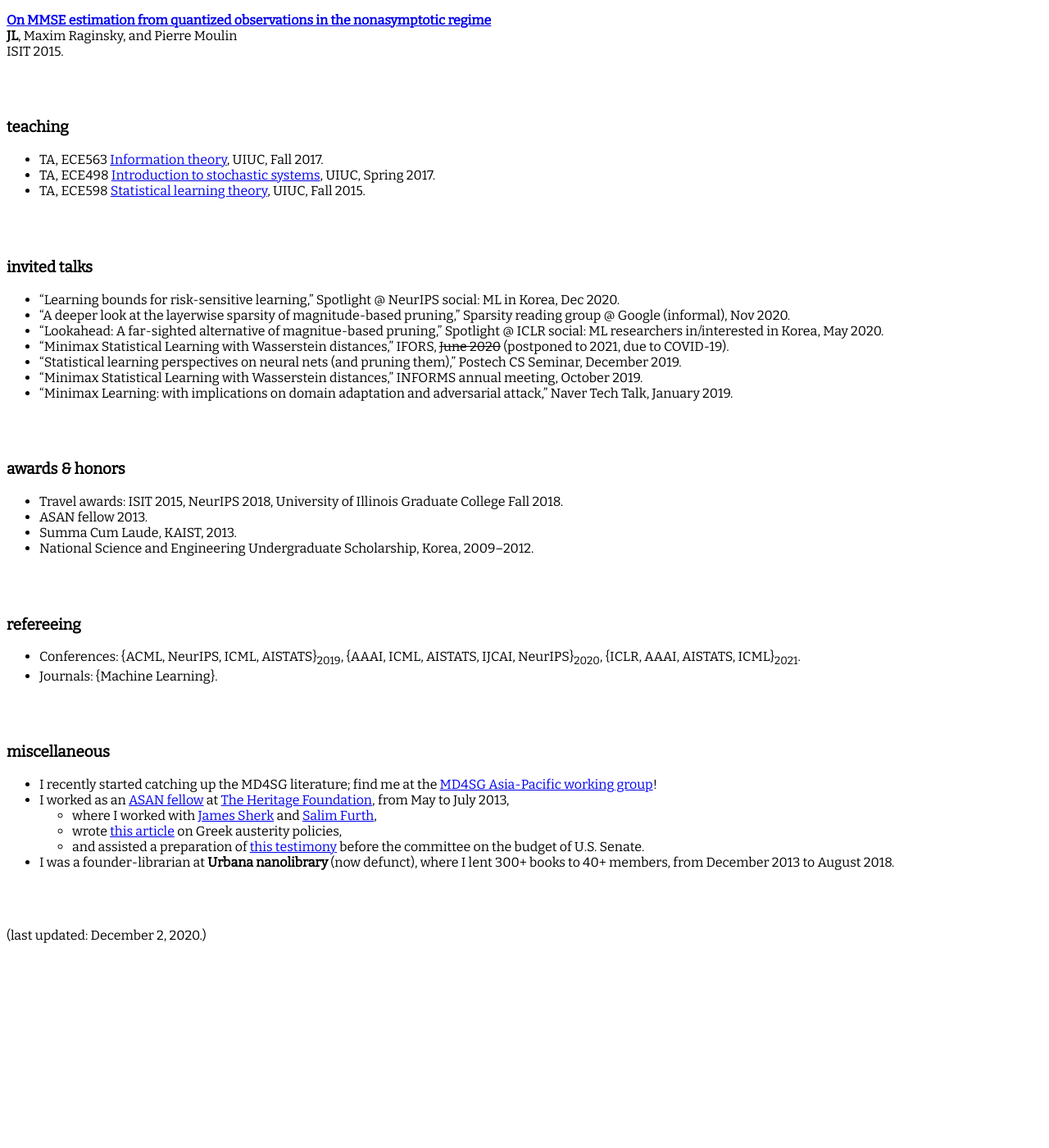
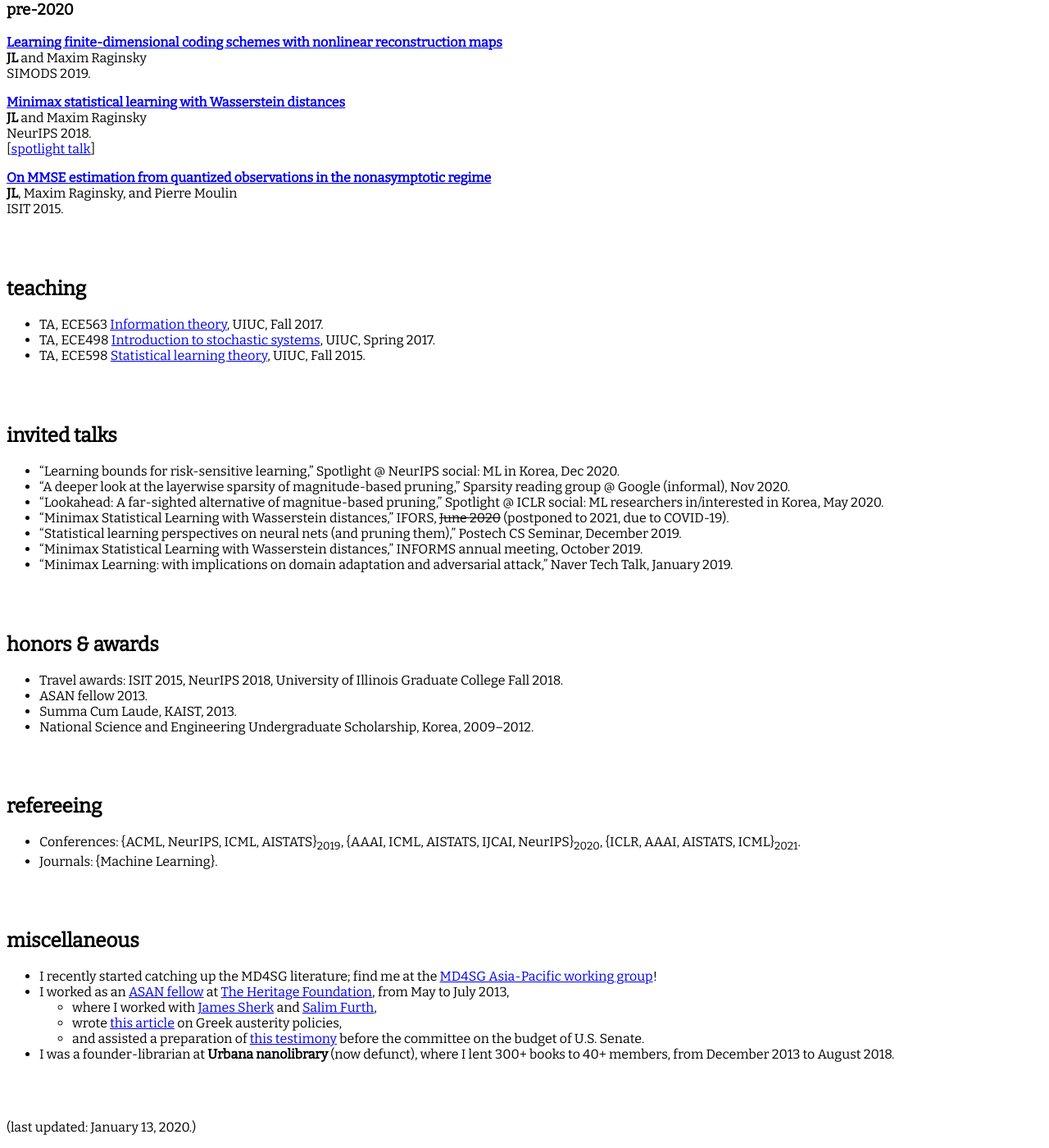
Before and after one commit to jaeho-lee/jaeho-lee.github.io, a Jekyll site: the page built from index.md, in a window 1280 px wide and 1400 px high, scrolled down 1384 px. Shown: the whole window at 82% size. Built offline with Jekyll 4.4.1, drawn with Linux system fonts in a browser that asks for light colours; before the commit the page ends 2550 px from its top, so only the background shows below that; some of the changed text lies outside the part shown.

Commit message:
Update index.md

```diff
--- a/index.md
+++ b/index.md
@@ -5,7 +5,7 @@
 
 <img src="assets/profile.jpg">
 
-## Jaeho Lee
+# Jaeho Lee
 I am a postdoc at the [algorithmic intelligence laboratory](http://alinlab.kaist.ac.kr) at KAIST, working with [Jinwoo Shin](http://alinlab.kaist.ac.kr/shin.html) (mandatory military service:-- ending February 2022).
 
 Before joining here, I completed my Ph.D. under the guidance of [Maxim Raginsky](http://maxim.ece.illinois.edu), in the middle of the lovely cornfields of [Urbana-Champaign](https://illinois.edu). Even prior to this, I was an undergraduate student at KAIST, double-majoring the electrical engineering and the management science.
@@ -44,6 +47,7 @@
 {Seung Jun Moon, Sangwoo Mo}<sub>equal</sub>, Kimin Lee, **JL**, and Jinwoo Shin
 AAAI, 2021.
 
+### 2020
 **[Learning bounds for risk-sensitive learning](https://proceedings.neurips.cc/paper/2020/file/9f60ab2b55468f104055b16df8f69e81-Paper.pdf)**
 **JL**, Sejun Park, and Jinwoo Shin
 NeurIPS 2020.
@@ -57,6 +61,7 @@
 {Sejun Park, **JL**}<sub>equal</sub>, Sangwoo Mo, and Jinwoo Shin
 ICLR 2020.
 
+### pre-2020
 **[Learning finite-dimensional coding schemes with nonlinear reconstruction maps](https://epubs.siam.org/doi/abs/10.1137/18M1234461)**
 **JL** and Maxim Raginsky
 SIMODS 2019.
@@ -72,14 +77,14 @@
 
 <br/><br/>
 
-### teaching
+## teaching
 * TA, ECE563 [Information theory](http://maxim.ece.illinois.edu/teaching/fall17/index.html), UIUC, Fall 2017.
 * TA, ECE498 [Introduction to stochastic systems](https://courses.engr.illinois.edu/ece498mr/sp2017/), UIUC, Spring 2017.
 * TA, ECE598 [Statistical learning theory](http://maxim.ece.illinois.edu/teaching/fall15b/index.html), UIUC, Fall 2015.
 
 <br/><br/>
 
-### invited talks
+## invited talks
 * "Learning bounds for risk-sensitive learning," Spotlight @ NeurIPS social: ML in Korea, Dec 2020.
 * "A deeper look at the layerwise sparsity of magnitude-based pruning," Sparsity reading group @ Google (informal), Nov 2020.
 * "Lookahead: A far-sighted alternative of magnitue-based pruning," Spotlight @ ICLR social: ML researchers in/interested in Korea, May 2020.
@@ -90,7 +95,7 @@
 
 <br/><br/>
 
-### awards & honors
+## honors & awards
 * Travel awards: ISIT 2015, NeurIPS 2018, University of Illinois Graduate College Fall 2018.
 * ASAN fellow 2013.
 * Summa Cum Laude, KAIST, 2013.
@@ -98,13 +103,13 @@
 
 <br/><br/>
 
-### refereeing
+## refereeing
 * Conferences: {ACML, NeurIPS, ICML, AISTATS}<sub>2019</sub>, {AAAI, ICML, AISTATS, IJCAI, NeurIPS}<sub>2020</sub>, {ICLR, AAAI, AISTATS, ICML}<sub>2021</sub>.
 * Journals: {Machine Learning}.
 
 <br/><br/>
 
-### miscellaneous
+## miscellaneous
 * I recently started catching up the MD4SG literature; find me at the [MD4SG Asia-Pacific working group](http://md4sg.com/workinggroups/asiapacific.html)!
 * I worked as an [ASAN fellow](https://www.asanacademy.org/kor/main/index.php) at [The Heritage Foundation](https://www.heritage.org), from May to July 2013,
 	* where I worked with [James Sherk](https://www.heritage.org/staff/james-sherk) and [Salim Furth](https://www.heritage.org/staff/salim-furth),
@@ -114,4 +119,4 @@
 
 <br/><br/>
 
-(last updated: December 2, 2020.)
+(last updated: January 13, 2020.)
```
Also changed, not shown: other parts of index.md (+4 -1 lines).
